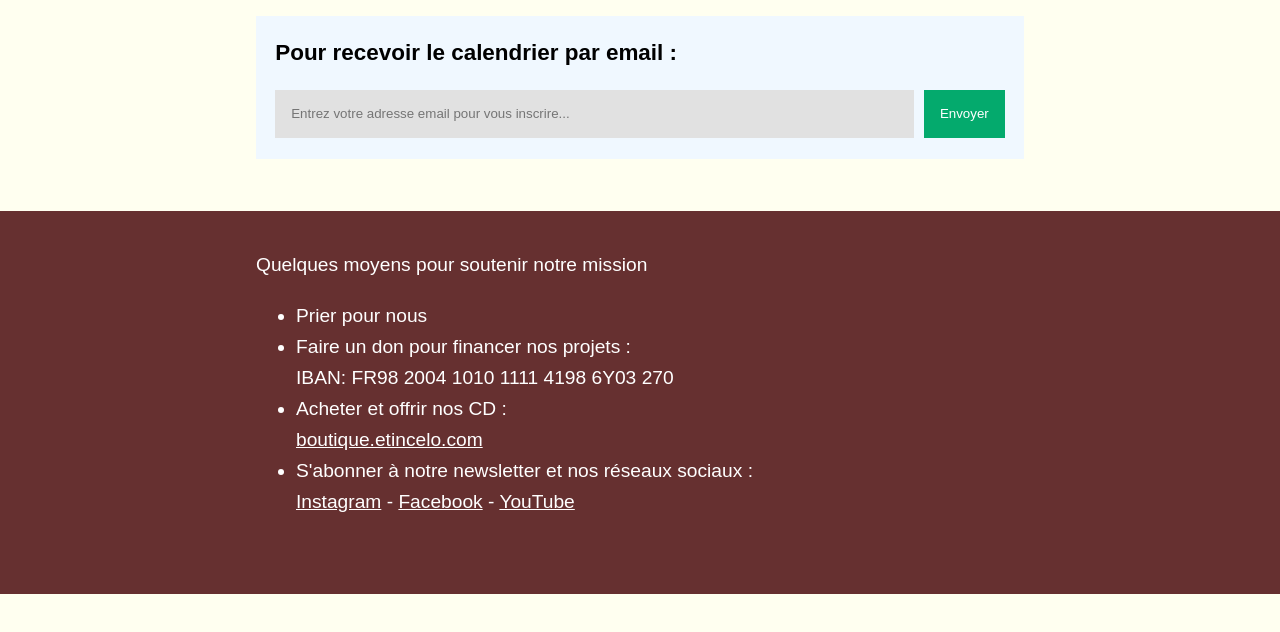
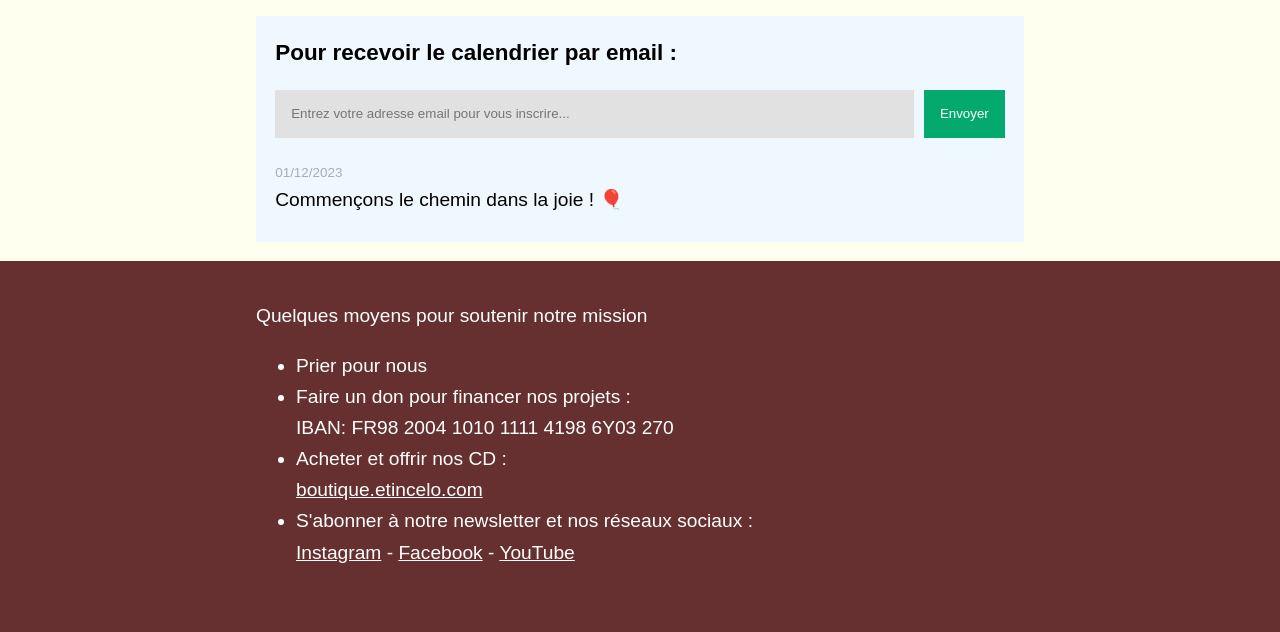
Before and after one commit to hlobit/etincelo.com, a website: page public/calendrier.html in a window 1280 px wide. Shown: the part 206-838 px from the top of the page. Before the commit the page ends 800 px from the top, so only its background shows below. Drawn offline with Linux system fonts and the light colour scheme.

Commit message:
Refresh calendar : day 1

```diff
--- a/public/calendrier.html
+++ b/public/calendrier.html
@@ -251,6 +251,13 @@
     </form>
     <ul id="newsletters">
 
+      <li>
+        <a href="https://mailchi.mp/7a3580055f29/commenons-le-chemin-dans-la-joie" target="_blank">
+          <p class="date type">01/12/2023</p>
+          <p class="subtitle">Commençons le chemin dans la joie ! 🎈</p>
+        </a>
+      </li>
+
     </ul>
     </article>
   </section>
```
